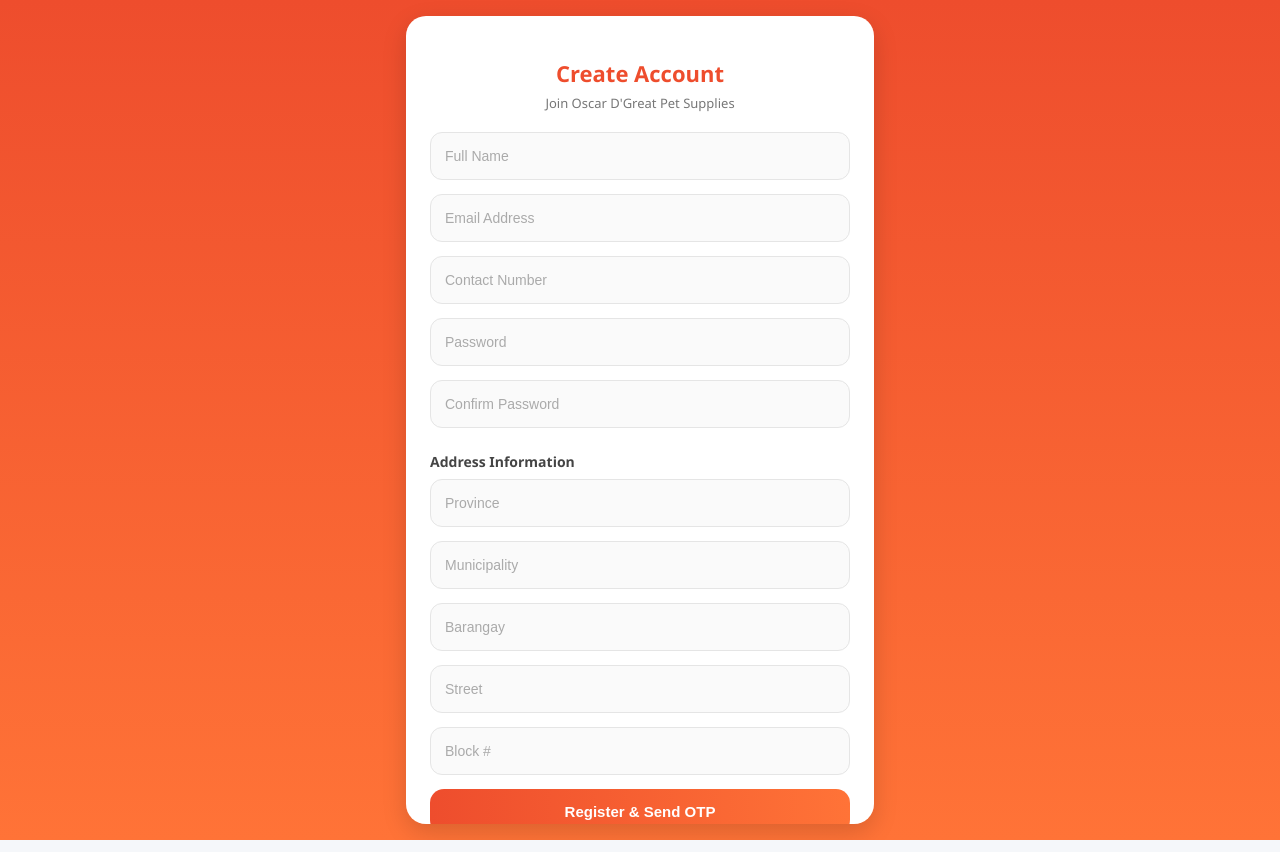
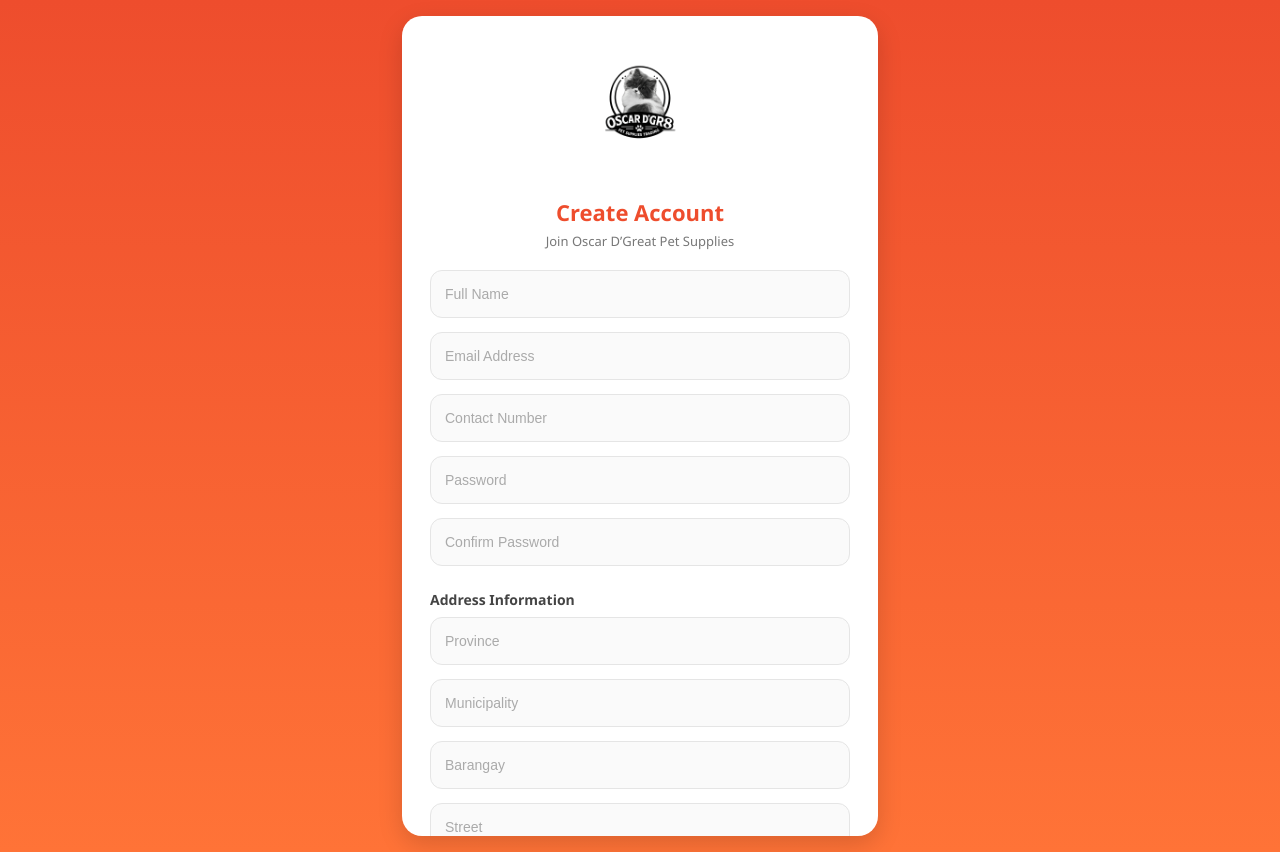
Before and after one commit to cyrose22/capstone-frontend, a React (Vite) app: page /register in a window 1280 px wide. Built offline with nearby package versions, Linux system fonts and the light colour scheme.

Commit message:
update registration

```diff
--- a/src/UI/Login/login.jsx
+++ b/src/UI/Login/login.jsx
@@ -1,7 +1,6 @@
 import React, { useState, useRef, useEffect } from 'react';
 import axios from 'axios';
 import logo from '../../assets/logo.png';
-
 import './login.css';
 import { useNavigate, Link } from 'react-router-dom';
 import { toast } from 'react-toastify';
--- a/src/UI/Register/register.css
+++ b/src/UI/Register/register.css
@@ -20,7 +20,7 @@
   width: 100%;
   max-width: 420px;
   border-radius: 20px;
-  padding: 24px;
+  padding: 30px 28px;
   box-shadow: 0 8px 25px rgba(0,0,0,0.15);
   max-height: 95vh;
   overflow-y: auto;
@@ -30,7 +30,7 @@
 /* Title */
 .register-card h2 {
   text-align: center;
-  margin-bottom: 6px;
+  margin-bottom: 4px;
   color: #ee4d2d;
   font-size: 22px;
   font-weight: 600;
@@ -146,3 +146,14 @@
     transform: translateY(0);
   }
 }
+
+/* Brand Section */
+.brand-section {
+  text-align: center;
+  margin-bottom: 20px;
+}
+
+.brand-logo {
+  width: 120px;
+  margin-bottom: 8px;
+}
--- a/src/UI/Register/registration.jsx
+++ b/src/UI/Register/registration.jsx
@@ -2,6 +2,7 @@
 import axios from 'axios';
 import { useNavigate, Link } from 'react-router-dom';
 import './register.css';
+import logo from '../../assets/logo.png';
 
 function RegisterForm() {
   const navigate = useNavigate();
@@ -72,8 +73,11 @@
     <div className="register-container">
       <div className="register-card">
 
-        <h2>Create Account</h2>
-        <p className="subtext">Join Oscar D'Great Pet Supplies</p>
+        <div className="brand-section">
+          <img src={logo} alt="Oscar Logo" className="brand-logo" />
+          <h2>Create Account</h2>
+          <p className="subtext">Join Oscar D’Great Pet Supplies</p>
+        </div>
 
         {!otpSent ? (
           <form onSubmit={handleRegister}>
```
